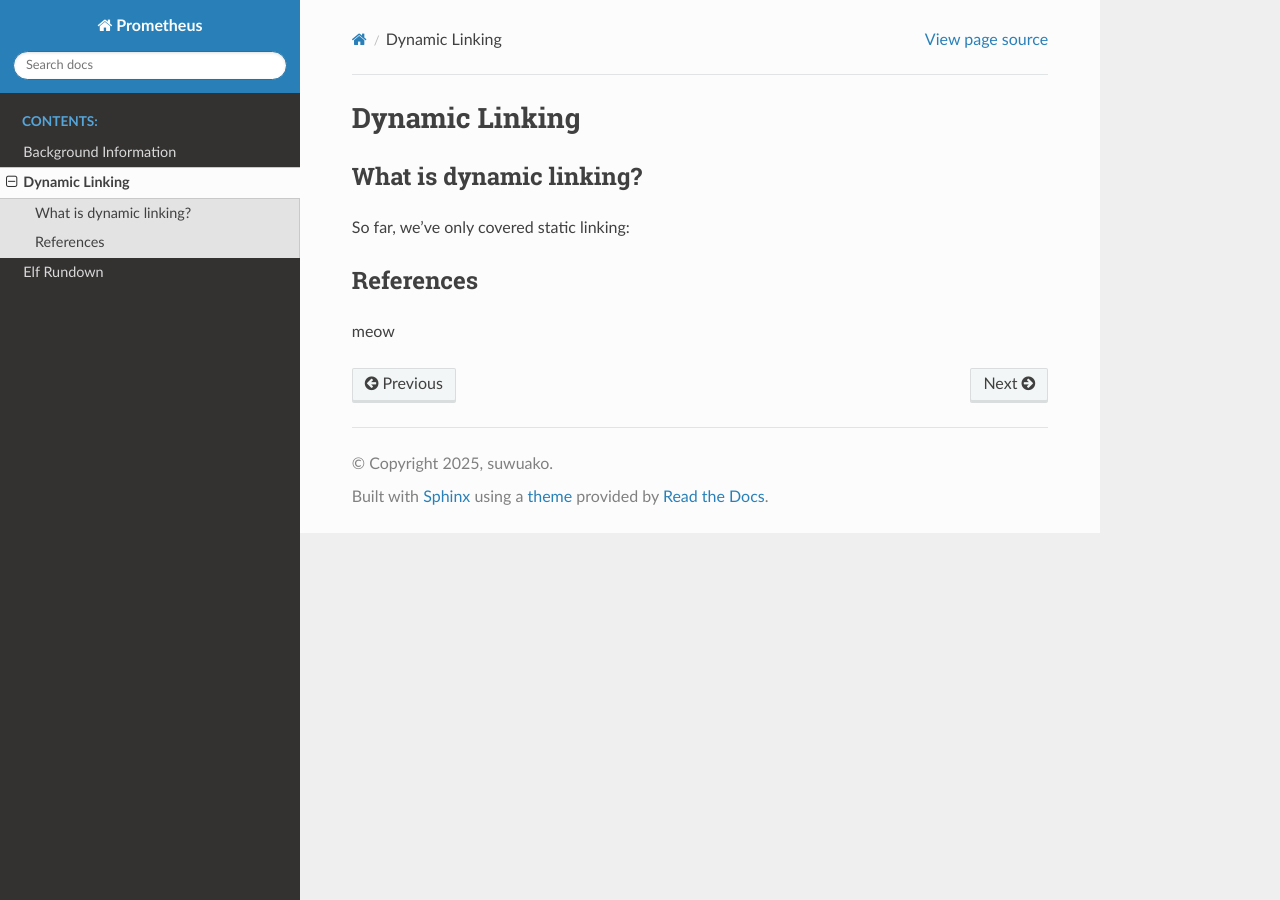
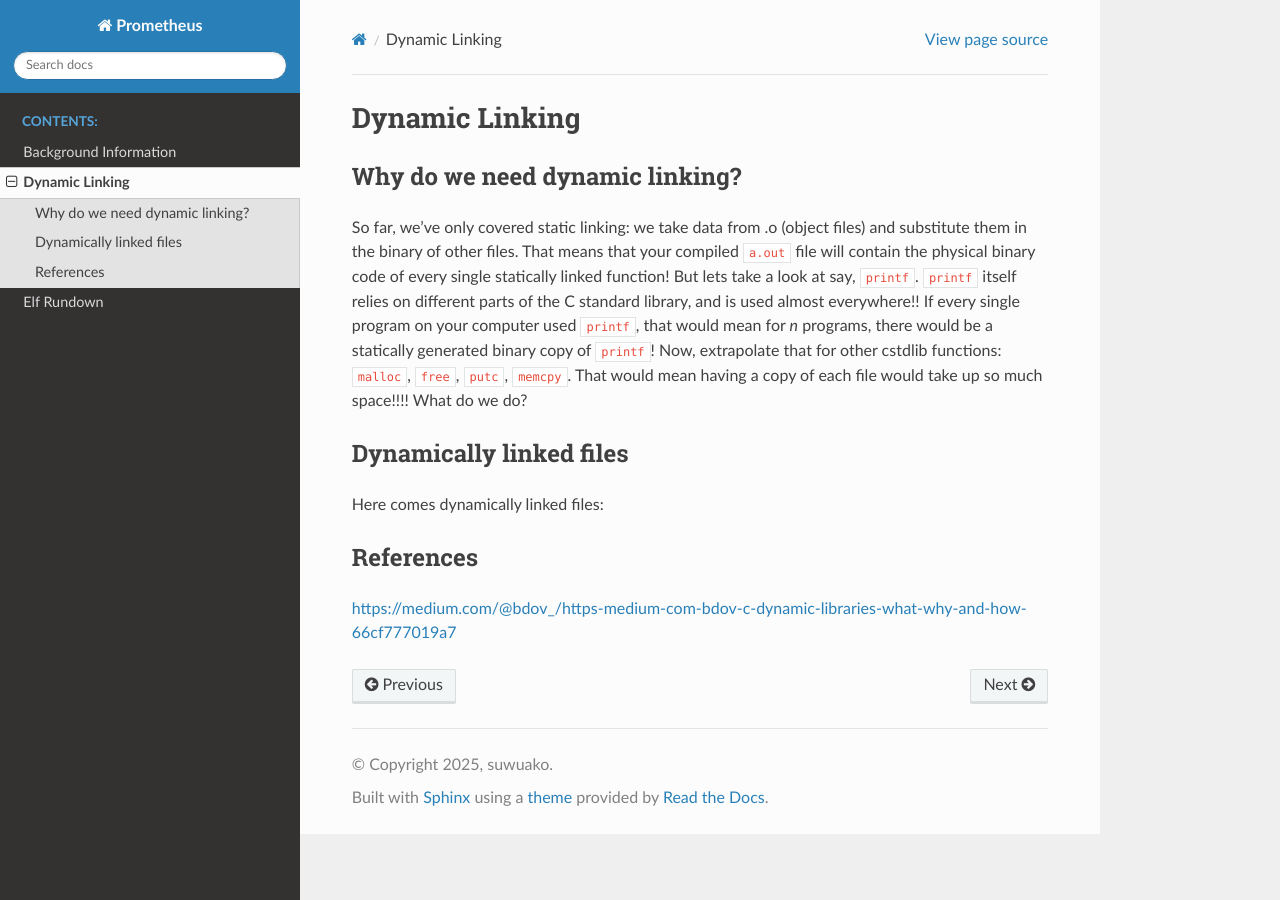
Before and after one commit to suwuako/prometheus, a Sphinx documentation site: the page built from docs/source/dynamic-linking.rst, in a window 1280 px wide. Built offline with Sphinx 7.4.7 and the Read the Docs theme 3.1.0, drawn with Linux system fonts in a browser that asks for light colours.

Commit message:
docs: add intro

```diff
--- a/docs/source/dynamic-linking.rst
+++ b/docs/source/dynamic-linking.rst
@@ -1,11 +1,25 @@
 Dynamic Linking
 ###############
 
-What is dynamic linking?
+Why do we need dynamic linking?
 ************************
 
-So far, we've only covered static linking:
+So far, we've only covered static linking: we take data from .o (object files) and
+substitute them in the binary of other files. That means that your compiled ``a.out`` file
+will contain the physical binary code of every single statically linked function!
+But lets take a look at say, ``printf``.
+``printf`` itself relies on different parts of the C standard library, and is used almost
+everywhere!! If every single program on your computer used ``printf``, that would mean for
+*n* programs, there would be a statically generated binary copy of ``printf``! Now,
+extrapolate that for other cstdlib functions: ``malloc``, ``free``, ``putc``, ``memcpy``.
+That would mean having a copy of each file would take up so much space!!!! What do we do?
+
+Dynamically linked files
+*********************
+
+Here comes dynamically linked files:
+
 
 References
 **********
-meow
+https://medium.com/@bdov_/https-medium-com-bdov-c-dynamic-libraries-what-why-and-how-66cf777019a7
```
